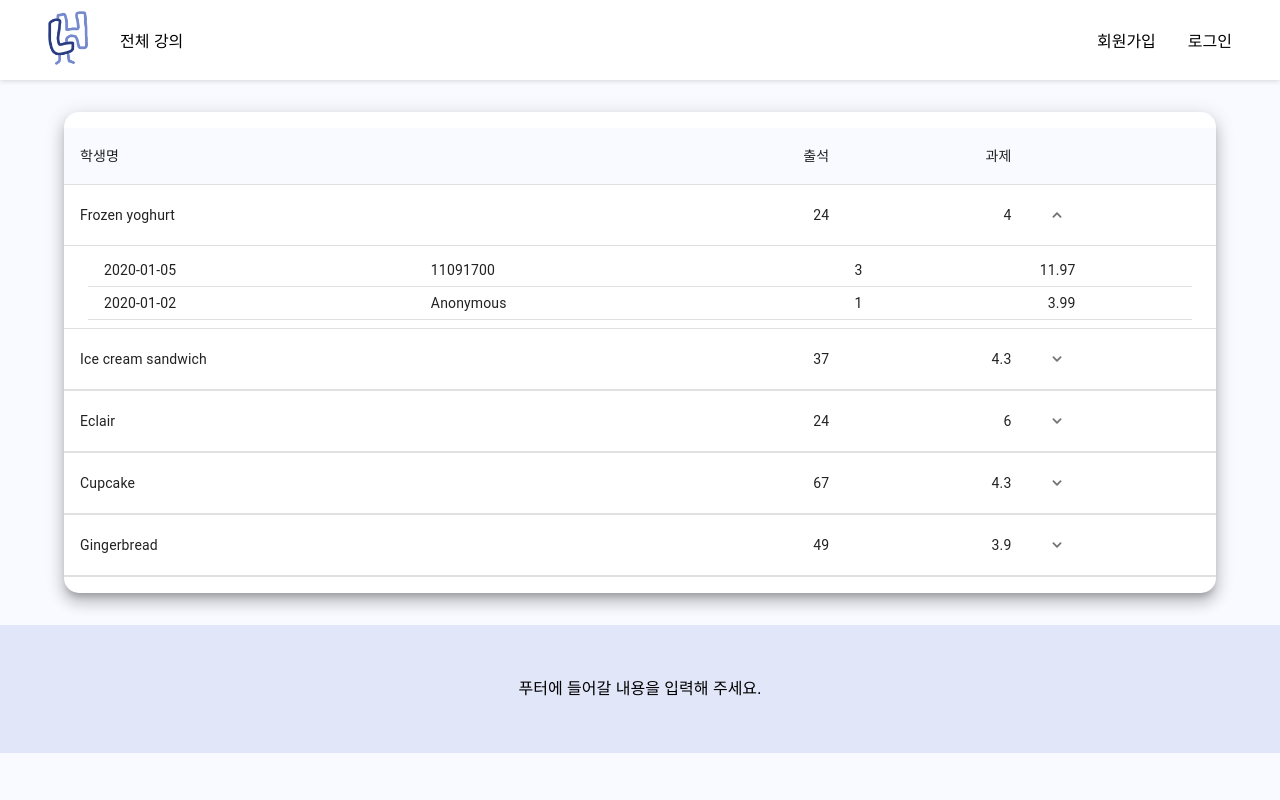
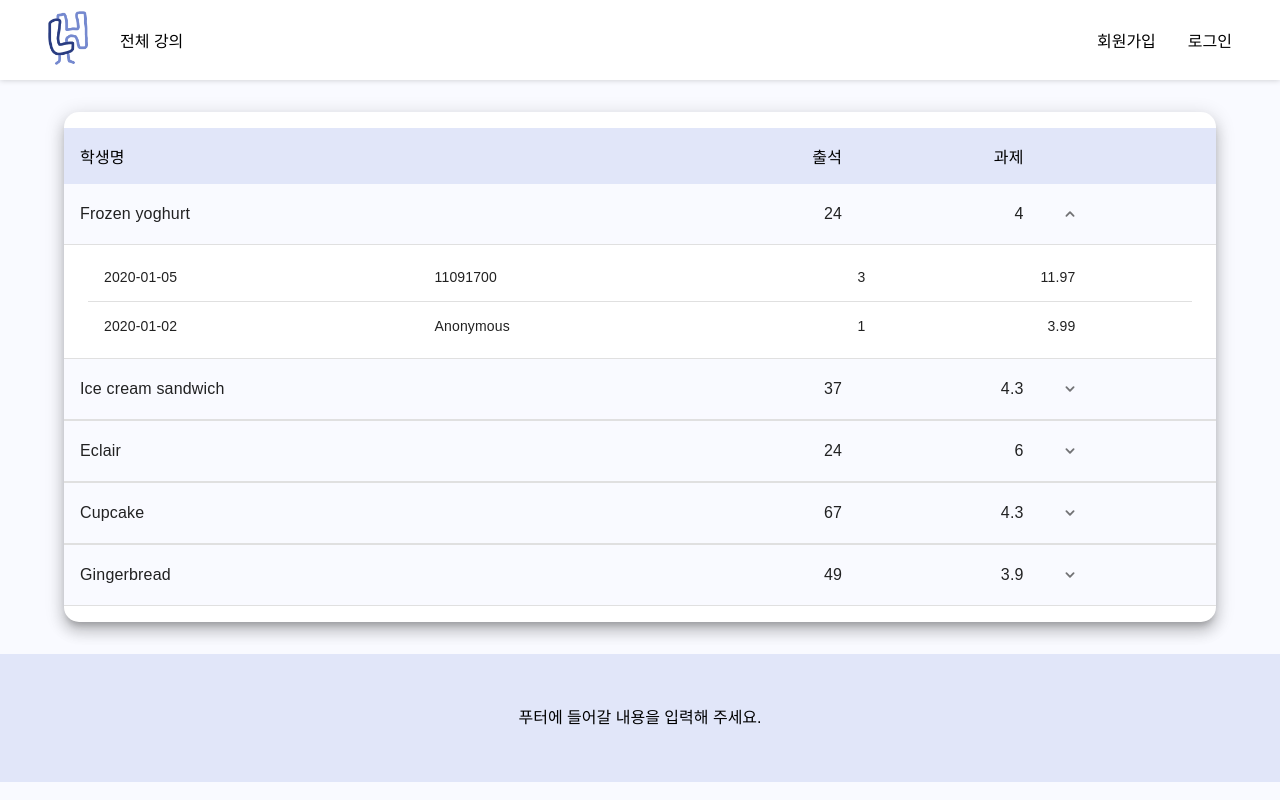
Before and after one commit to qor4/Learners-High, a React (Create React App) app in the folder frontend/: page /test in a window 1280 px wide. Both pictures are taken after a click on the button 1057 px from the left and 215 px from the top of the page. Built offline with nearby package versions, Linux system fonts and the light colour scheme; a web font is replaced by a local one.

Commit message:
[FE] Style: 테이블 꾸미기. 차선: 하위 표

```diff
--- a/frontend/src/components/common/table/DropTable.jsx
+++ b/frontend/src/components/common/table/DropTable.jsx
@@ -1,21 +1,72 @@
-import React, {useEffect} from 'react';
+import React, {useEffect, useState} from 'react';
 import PropTypes from 'prop-types';
 import Box from '@mui/material/Box';
 import Collapse from '@mui/material/Collapse';
 import IconButton from '@mui/material/IconButton';
 import Table from '@mui/material/Table';
 import TableBody from '@mui/material/TableBody';
-import TableCell from '@mui/material/TableCell';
+import TableCell, {tableCellClasses } from '@mui/material/TableCell';
 import TableContainer from '@mui/material/TableContainer';
 import TableHead from '@mui/material/TableHead';
 import TableRow from '@mui/material/TableRow';
 import Typography from '@mui/material/Typography';
 import Paper from '@mui/material/Paper';
+import {  Accordion,
+  AccordionSummary,
+  AccordionDetails,
+} from '@mui/material'
 
 import { HiChevronDown, HiChevronUp } from "react-icons/hi";
 import { Container } from '@mui/material';
 import axios from 'axios'
 import { url } from '../../../api/APIPath';
+import Button from '../Button';
+
+import styled from '@emotion/styled';
+
+const StyledTableCell = styled(TableCell)(({ theme }) => ({
+  [`&.${tableCellClasses.head}`]: {
+    backgroundColor: "#E1E6F9",
+    color: 'black',
+    font: 'inherit'
+  },
+  [`&.${tableCellClasses.body}`]: {
+    fontSize: 14,
+    font: 'inherit'
+  },
+}));
+
+const StyledTableRow = styled(TableRow)(({ theme }) => ({
+  '&' : {
+    font: 'inherit'
+  },
+
+  '&:nth-of-type(odd)': {
+    backgroundColor: "#F9FAFF",
+  },
+  // hide last border
+  '&:last-child td, &:last-child th': {
+    border: 0,
+  },
+}));
+
+const StyledSubTableRow = styled(TableRow)(({theme}) => ({
+  '&' : {
+    font: 'inherit',
+    fontSize: 14
+  },
+
+  '&:last-child td, &:last-child th': {
+    border: 0,
+  },
+  // hide last border
+  '&:hover:not(disbled)' : {
+    background: '#bcc0d1',
+    color: '#bebbbb'
+
+  }
+
+}))
 
 // 하나의 행이다.
 // userName, lessonAttendRealStatus(실제 출결), lessonAttendTotalStatus(진행 수업), homeworkRealSubmit, homeworkTotalSubmit
@@ -46,20 +97,20 @@ function createData(name, calories, fat, carbs, protein, price) {
 
 function Row(props) {
   const { row } = props;
-  const [open, setOpen] = React.useState(false);
+  const [open, setOpen] = useState(false);
 
   return (
     <React.Fragment>
-      <TableRow sx={{ '& > *': { borderBottom: 'unset' } }}>
-        <TableCell component="th" scope="row">
+      <StyledTableRow sx={{ '& > *': { borderBottom: 'unset' } }}>
+        <StyledTableCell component="th" scope="row">
           {row.name}
-        </TableCell>
-        {/* <TableCell align="right">{row.calories}</TableCell>
-        <TableCell align="right">{row.fat}</TableCell> */}
-        <TableCell/>
-        <TableCell align="right">{row.carbs}</TableCell>
-        <TableCell align="right">{row.protein}</TableCell>
-        <TableCell>
+        </StyledTableCell>
+        {/* <StyledTableCell align="right">{row.calories}</StyledTableCell>
+        <StyledTableCell align="right">{row.fat}</StyledTableCell> */}
+        <StyledTableCell/>
+        <StyledTableCell align="right">{row.carbs}</StyledTableCell>
+        <StyledTableCell align="right">{row.protein}</StyledTableCell>
+        <StyledTableCell>
           <IconButton
             aria-label="expand row"
             size="small"
@@ -67,44 +118,44 @@ function Row(props) {
           >
             {open ? <HiChevronUp /> : <HiChevronDown />}
           </IconButton>
-        </TableCell>
-      </TableRow>
-      <TableRow>
-        <TableCell style={{ paddingBottom: 0, paddingTop: 0 }} colSpan={6}>
+        </StyledTableCell>
+      </StyledTableRow>
+      <StyledTableRow>
+        <StyledTableCell style={{ paddingBottom: 0, paddingTop: 0 }} colSpan={6}>
           <Collapse in={open} timeout="auto" unmountOnExit>
             <Box sx={{ margin: 1 }}>
               {/* <Typography variant="h6" gutterBottom component="div">
                 History
               </Typography> */}
-              <Table size="small" aria-label="purchases" >
+              <Table aria-label="detailInfo" >
                 {/* <TableHead>
-                  <TableRow>
-                    <TableCell>Date</TableCell>
-                    <TableCell>Customer</TableCell>
-                    <TableCell align="right">Amount</TableCell>
-                    <TableCell align="right">Total price ($)</TableCell>
-                  </TableRow>
+                  <StyledTableRow>
+                    <StyledTableCell>Date</StyledTableCell>
+                    <StyledTableCell>Customer</StyledTableCell>
+                    <StyledTableCell align="right">Amount</StyledTableCell>
+                    <StyledTableCell align="right">Total price ($)</StyledTableCell>
+                  </StyledTableRow>
                 </TableHead> */}
                 <TableBody>
                   {row.history.map((historyRow) => (
-                    <TableRow key={historyRow.date}>
-                      <TableCell component="th" scope="row">
+                    <StyledSubTableRow key={historyRow.date}>
+                      <StyledTableCell component="th" scope="row">
                         {historyRow.date}
-                      </TableCell>
-                      <TableCell >{historyRow.customerId}</TableCell>
-                      <TableCell align="right">{historyRow.amount}</TableCell>
-                      <TableCell align="right">
+                      </StyledTableCell>
+                      <StyledTableCell >{historyRow.customerId}</StyledTableCell>
+                      <StyledTableCell align="right">{historyRow.amount}</StyledTableCell>
+                      <StyledTableCell align="right">
                         {Math.round(historyRow.amount * row.price * 100) / 100}
-                      </TableCell>
-                      <TableCell/>
-                    </TableRow>
+                      </StyledTableCell>
+                      <StyledTableCell/>
+                    </StyledSubTableRow>
                   ))}
                 </TableBody>
               </Table>
             </Box>
           </Collapse>
-        </TableCell>
-      </TableRow>
+        </StyledTableCell>
+      </StyledTableRow>
     </React.Fragment>
   );
 }
@@ -150,15 +201,17 @@ export default function DropTable() {
     <Container>
     <TableContainer component={Paper} elevation={10} sx={{borderRadius: "15px" ,paddingTop: "1rem", paddingBottom: "1rem", marginTop: "2rem", marginBottom: "2rem"}}>
       <Table aria-label="collapsible table">
-        <TableHead style={{background: "#F9FAFF"}}>
-          <TableRow>
-            <TableCell align="left"> <span>학생명</span></TableCell>
-            <TableCell />
-            {/* <TableCell /> */}
-            <TableCell align="right"> <span>출석</span></TableCell>
-            <TableCell align="right"><span>과제</span></TableCell>
-            <TableCell align='right'/>
-          </TableRow>
+        <TableHead
+        // style={{background: "#F9FAFF"}}
+        >
+          <StyledTableRow>
+            <StyledTableCell align="left"> <span>학생명</span></StyledTableCell>
+            <StyledTableCell />
+            {/* <StyledTableCell /> */}
+            <StyledTableCell align="right"> <span>출석</span></StyledTableCell>
+            <StyledTableCell align="right"><span>과제</span></StyledTableCell>
+            <StyledTableCell align='right'/>
+          </StyledTableRow>
         </TableHead>
         <TableBody>
           {rows.map((row) => (
```
